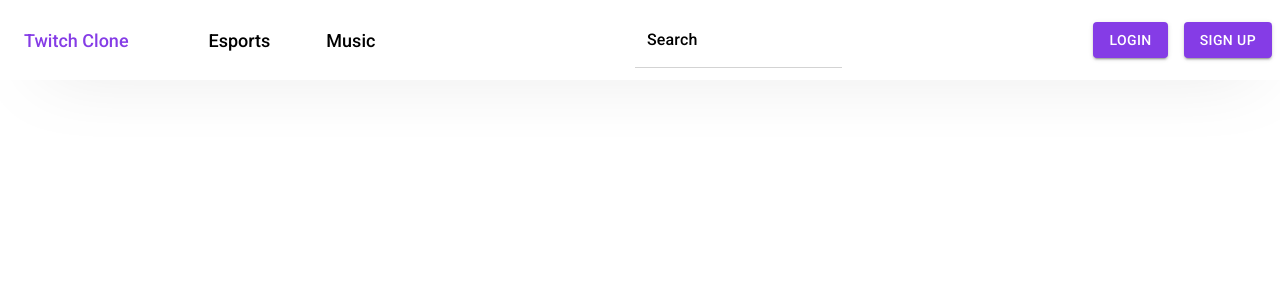
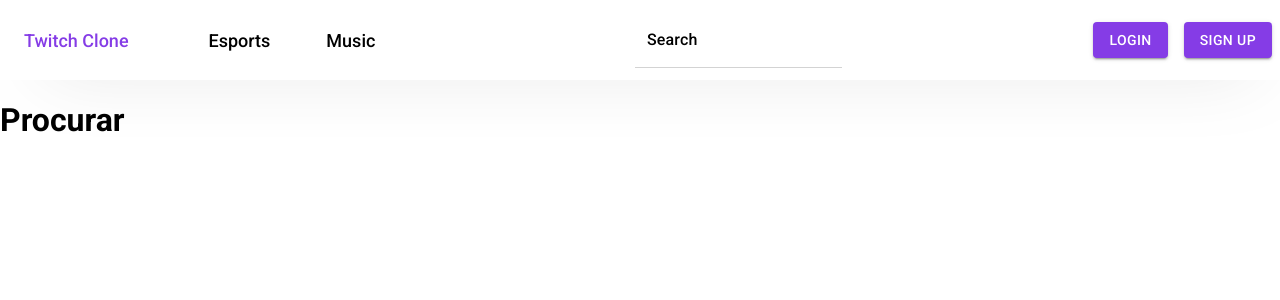
Before and after one commit to afonsocruz/twitch-clone-v1, a React (Create React App) app: page /search in a window 1280 px wide. Shown: the top 300 px of the page. Built offline with nearby package versions, Linux system fonts and the light colour scheme; no server answers.

Commit message:
feature: added search page

```diff
--- /dev/null
+++ b/src/pages/Search/index.js
@@ -0,0 +1,9 @@
+import { useEffect, useState } from 'react';
+
+export default function Search() {
+    return (
+       <>
+            <h1>Procurar</h1>
+       </>
+    )
+}
--- a/src/routes.js
+++ b/src/routes.js
@@ -3,6 +3,7 @@ import React from "react";
 import Home from './pages/Home/';
 import Profile from './pages/Profile';
 import Streaming from './pages/Streaming';
+import Search from './pages/Search';
 
 import Navbar from './components/Navbar/';
 import SnackbarComponent from './components/Snackbar';
@@ -24,6 +25,9 @@ export default function Routes() {
             <Route path="/" exact>
                 <Home />
             </Route>
+            <Route path="/search">
+                <Search />
+            </Route>
         </Switch>
     </Router>
   );
```
Also changed, not shown: src/pages/Search/styles/index.js (added).
